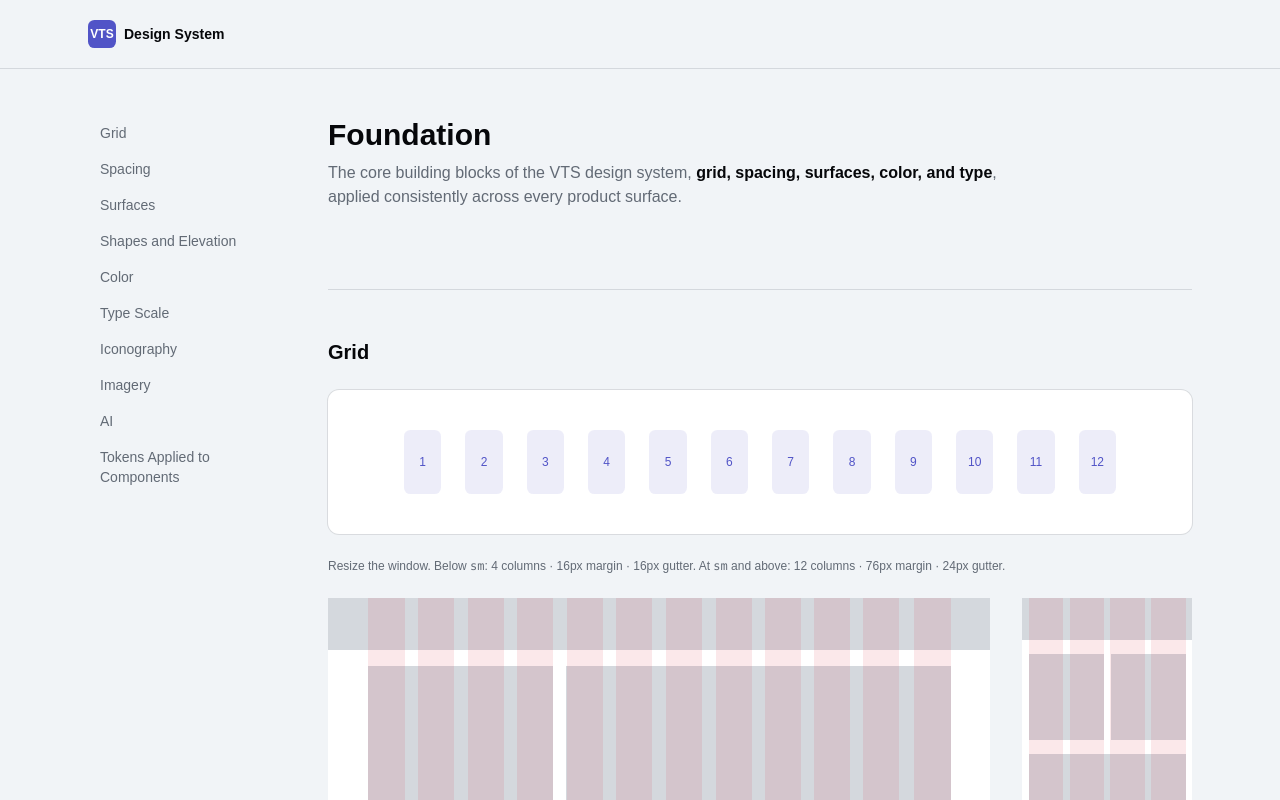
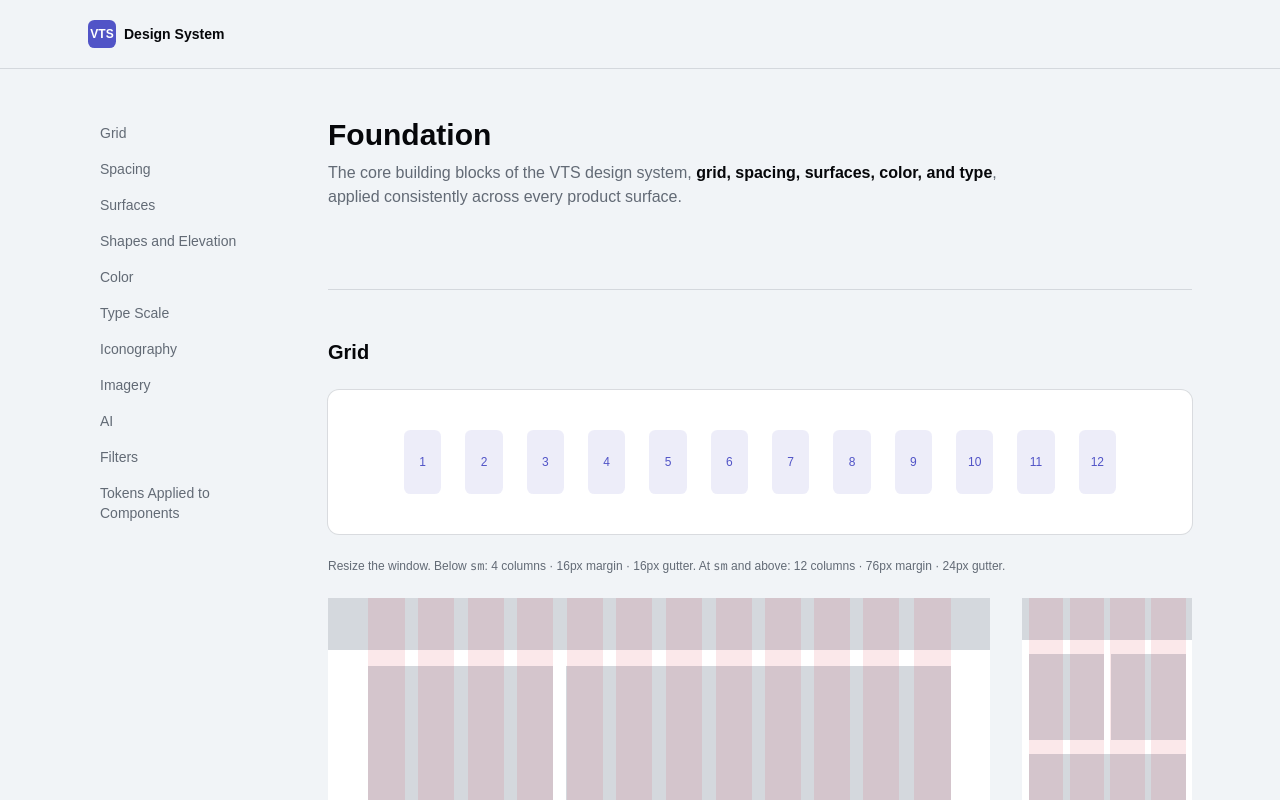
Before and after one commit to iangoldberg-vts/Reimagine-Tokens, a React (Vite) app: page / in a window 1280 px wide. Shown: the top 800 px of the page. Built offline with nearby package versions, Linux system fonts and the light colour scheme.

Commit message:
Add Filters section with a token-only filter bar
Composed from Input, Label, Select, and Button to match the Figma
filtering menu (node 7930:1308), using existing shadcn components
and VTS tokens exclusively.

```diff
--- a/src/App.tsx
+++ b/src/App.tsx
@@ -35,6 +35,7 @@ import { Input } from '@/components/ui/input'
 import { Popover, PopoverContent, PopoverTrigger } from '@/components/ui/popover'
 import { Select, SelectContent, SelectItem, SelectTrigger, SelectValue } from '@/components/ui/select'
 import { Sheet, SheetContent, SheetDescription, SheetHeader, SheetTitle, SheetTrigger } from '@/components/ui/sheet'
+import { FilterBar } from '@/components/filter-bar'
 
 const SECTIONS = [
   { id: 'grid', label: 'Grid' },
@@ -46,6 +47,7 @@ const SECTIONS = [
   { id: 'icons', label: 'Iconography' },
   { id: 'imagery', label: 'Imagery' },
   { id: 'ai', label: 'AI' },
+  { id: 'filters', label: 'Filters' },
   { id: 'tokens', label: 'Tokens Applied to Components' },
 ]
 
@@ -661,6 +663,18 @@ function App() {
             </div>
           </Section>
 
+          <Section
+            id="filters"
+            title="Filters"
+            description="A filter bar composed from Input, Label, Select, and Button — no hardcoded styles."
+          >
+            <Card>
+              <CardContent className="pt-6">
+                <FilterBar />
+              </CardContent>
+            </Card>
+          </Section>
+
           <Section id="tokens" title="Tokens Applied to Components" description="A curated look at theme tokens in use.">
             <div className="grid grid-cols-1 gap-6 sm:grid-cols-2">
               <Card>
--- /dev/null
+++ b/src/components/filter-bar.tsx
@@ -0,0 +1,73 @@
+import { Button } from "@/components/ui/button"
+import { Input } from "@/components/ui/input"
+import { Label } from "@/components/ui/label"
+import {
+  Select,
+  SelectContent,
+  SelectItem,
+  SelectTrigger,
+  SelectValue,
+} from "@/components/ui/select"
+
+interface FilterSelectConfig {
+  id: string
+  label: string
+  options: string[]
+}
+
+const FILTER_SELECTS: FilterSelectConfig[] = [
+  {
+    id: "lease-status",
+    label: "Lease status",
+    options: ["Active", "Pending", "Expired", "Terminated"],
+  },
+  {
+    id: "asset-type",
+    label: "Asset type",
+    options: ["Office", "Retail", "Industrial", "Mixed use"],
+  },
+  {
+    id: "size-range",
+    label: "Size range",
+    options: [
+      "Under 5,000 sf",
+      "5,000–10,000 sf",
+      "10,000–25,000 sf",
+      "25,000+ sf",
+    ],
+  },
+]
+
+export function FilterBar() {
+  return (
+    <div className="flex flex-wrap items-end gap-6">
+      <div className="flex min-w-40 flex-1 flex-col gap-1.5">
+        <Input placeholder="Keyword filter" />
+      </div>
+
+      {FILTER_SELECTS.map((filter) => (
+        <div key={filter.id} className="flex min-w-40 flex-1 flex-col gap-1.5">
+          <Label htmlFor={filter.id} className="text-muted-foreground">
+            {filter.label}
+          </Label>
+          <Select>
+            <SelectTrigger id={filter.id} className="w-full">
+              <SelectValue placeholder="Select" />
+            </SelectTrigger>
+            <SelectContent>
+              {filter.options.map((option) => (
+                <SelectItem key={option} value={option}>
+                  {option}
+                </SelectItem>
+              ))}
+            </SelectContent>
+          </Select>
+        </div>
+      ))}
+
+      <Button variant="outline" className="shrink-0">
+        All filters
+      </Button>
+    </div>
+  )
+}
```
Also changed, not shown: .claude/launch.json (added).
